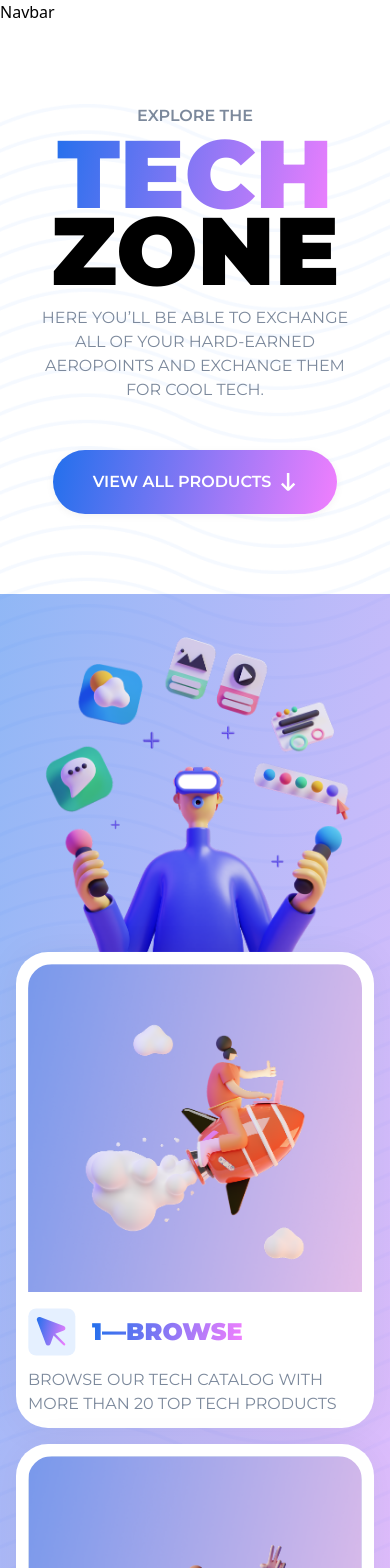
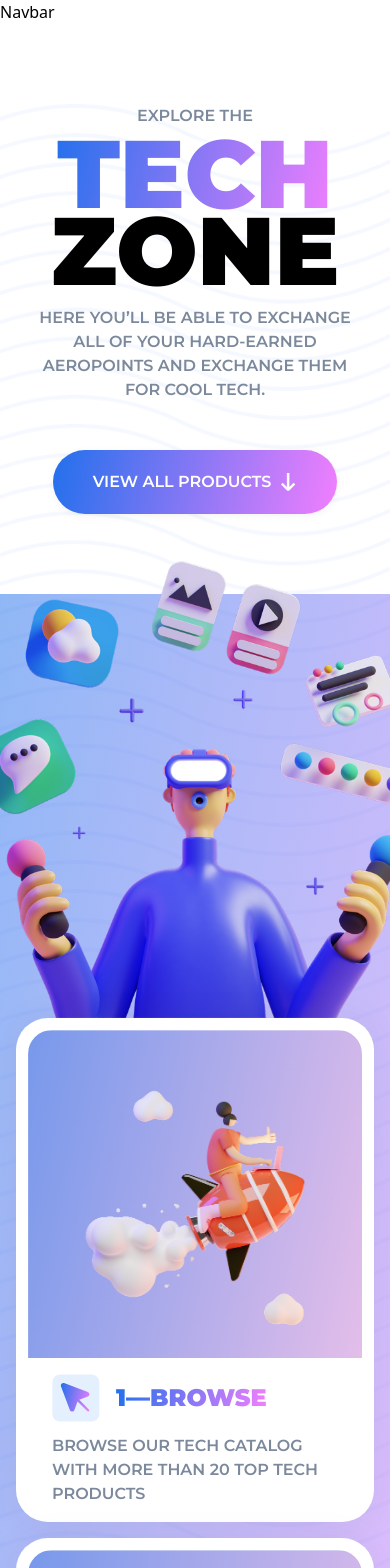
Before and after one commit to Ajazkhan10/coding-challenge-redeem-products, a Next.js app: page / in a window 390 px wide. Shown: the top 1568 px of the page. Built offline with nearby package versions, Linux system fonts and the light colour scheme; what tailwindcss-autofill would draw is missing.

Commit message:
feat: added Hero section

```diff
--- a/src/sections/HeroSection/StepCard.tsx
+++ b/src/sections/HeroSection/StepCard.tsx
@@ -13,13 +13,12 @@ interface StepCardProps {
 const StepCard: React.FC<StepCardProps> = ({ icon, step, title, description, image }) => {
   return (
     <div className="w-full rounded-[32px] flex flex-col gap-4 p-3 bg-white shadow-custom-lg lg:border-[1px] lg:border-[#DAE4F2]">
-      {/* <Image src={`${image}`} alt={title} width={508} height={498} className="w-full min-h-[280px] max-h-[498px] h-auto object-cover rounded-t-[24px] md:aspect-square" /> */}
       <Image src={`${image}`} alt={title} width={200} height={498} className="w-full min-h-[280px] max-h-[498px] h-auto object-cover rounded-t-[24px] md:aspect-square" />
-      <div className="w-full flex flex-col gap-3 lg:px-6">
+      <div className="w-full flex flex-col gap-3 pb-1 md:pb-0 px-6">
         <Heading type="h3" className="flex items-center gap-4">
           {icon} <span className="bg-textGradient bg-clip-text text-transparent">{step}—{title}</span>
         </Heading>
-        <p className="w-full lg:max-w-[400px] font-Montserrat font-normal text-base lg:text-[18px] leading-[150%] tracking-[24%] uppercase text-[#7C899C]">{description}</p>
+        <p className="w-full lg:max-w-[400px] font-Montserrat font-semibold md:font-normal text-base lg:text-[18px] leading-[150%] tracking-[24%] uppercase text-[#7C899C]">{description}</p>
       </div>
     </div>
   );
--- a/src/sections/HeroSection/index.tsx
+++ b/src/sections/HeroSection/index.tsx
@@ -68,7 +68,7 @@ const HeroSection = () => {
               </span>
               zone
             </Heading>
-            <p className="font-Montserrat font-normal mt-2  text-center lg:text-left mb-10 lg:mb-14 text-base lg:text-[18px] leading-[150%] tracking-[24%] uppercase text-[#7C899C]">
+            <p className="font-Montserrat font-semibold md:font-normal mt-2  text-center lg:text-left mb-10 lg:mb-14 text-base lg:text-[18px] leading-[150%] tracking-[24%] uppercase text-[#7C899C]">
               Here you’ll be able to exchange all of your hard-earned Aeropoints
               and exchange them for cool tech.
             </p>
@@ -86,18 +86,18 @@ const HeroSection = () => {
           </div>
         </div>
 
-        <div className="w-full pb-20 px-4 relative md:mt-[350px] md:pt-[230px] lg:mt-0 lg:pt-20 bg-card-background  lg:bg-none">
-          <div className="w-full max-w-[580px] mx-auto md:absolute z-20 md:left-2/4 md:-translate-x-2/4 top-4 md:-top-[350px] block lg:hidden">
+        <div className="w-full pb-20 md:px-4 mt-10 relative md:mt-[350px] md:pt-[230px] lg:mt-0 lg:pt-20 bg-card-background lg:bg-none">
+          <div className="w-full max-w-[580px] relative overflow-hidden  mx-auto md:absolute z-20 md:left-2/4 md:-translate-x-2/4 -top-24 md:-top-[350px] block lg:hidden">
             <Image
               src="/assets/Saly-2.png"
               alt="hero-iamge"
               width={580}
               height={518.58}
-              className="w-full h-full aspect-square object-cover"
+              className="w-full min-h-[520px] h-full aspect-square object-cover"
             />
           </div>
           <div className="w-full hidden lg:block absolute top-[20%] inset-0 z-10 bg-card-background max-h-[528px]" />
-          <div className="w-full  lg:relative h-full grid  z-50 grid-cols-1 md:grid-cols-3 gap-4 md:gap-3 lg:gap-6 max-w-[1496px] mx-auto">
+          <div className="w-full px-4 md:px-0 relative -top-24 md:top-0 h-full grid  z-50 grid-cols-1 md:grid-cols-3 gap-4 md:gap-3 lg:gap-6 max-w-[1496px] mx-auto">
             {stepsData?.map(
               ({ image, icon, step, title, description }, index) => {
                 return (
```
